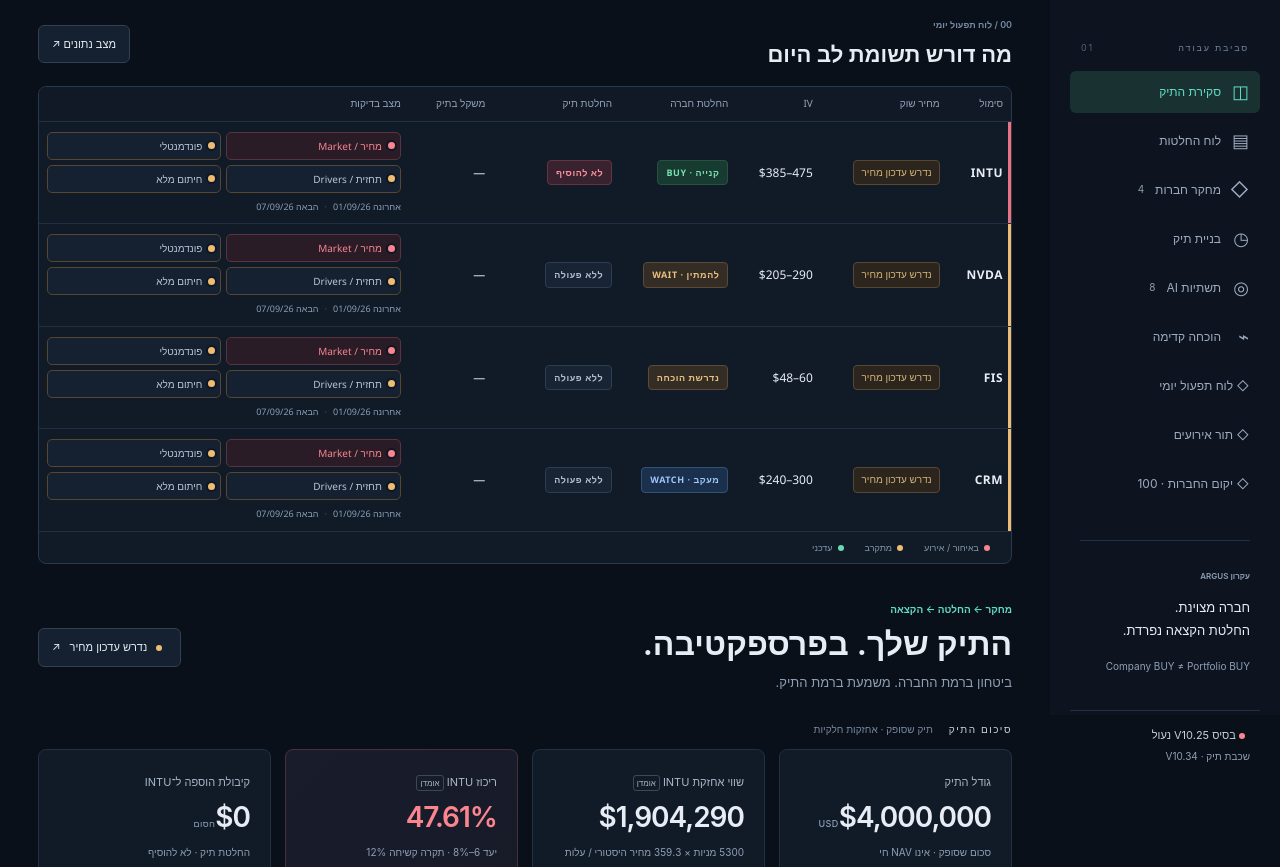
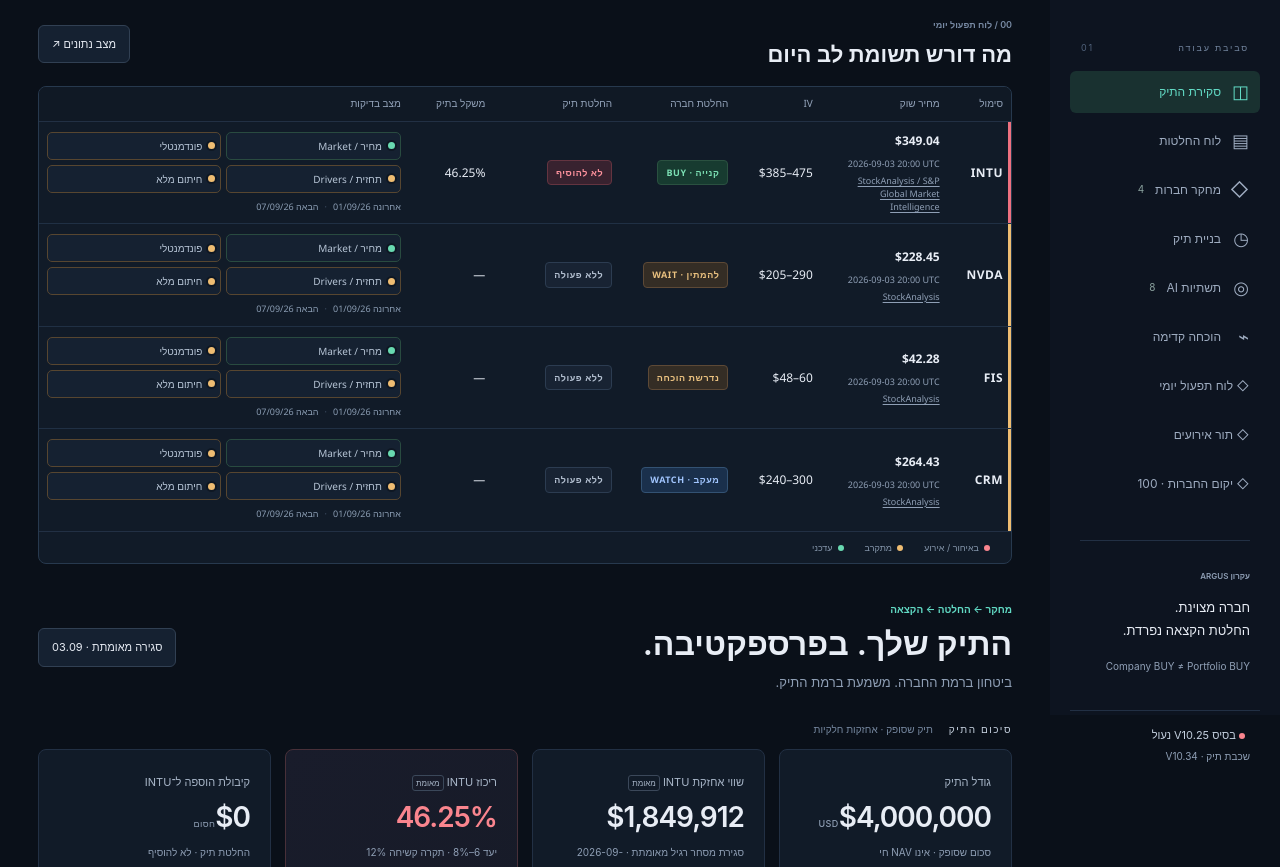
Before and after one commit to zachor-sketch/argus-dashboard, a website with bundled scripts: page index.html in a window 1280 px wide. Shown: the part 85-952 px from the top of the page. Built offline with nearby package versions, Linux system fonts and the light colour scheme.

Commit message:
Add-manually-verified-September-3-close-snapshot

```diff
--- a/app-v2.js
+++ b/app-v2.js
@@ -8,7 +8,7 @@
 import {EVENT_LOG} from './datasets/event_log.js';
 import {canonical,sha256} from './lib/integrity.js';
 import {portfolio,savePortfolio,records,recordEvent,recordForecast,recordLearning} from './lib/state.js';
-import {holdingMetrics,companyMeta,reviewState,authorization,estimate} from './lib/calculations.js';
+import {verifiedQuote,holdingMetrics,companyMeta,reviewState,authorization,estimate} from './lib/calculations.js';
 import {originalEngine} from './lib/engine_v10_25.js';
 import * as V from './lib/view.js';
 import {translateDOM} from './lib/i18n.js';
@@ -26,10 +26,19 @@
 function decision(d){return V.pill(V.decision(d),V.tones[d]||'neutral')}
 function reviewLabel(key){return ({price:tr('Market','מחיר / Market'),weekly:tr('Fundamental','פונדמנטלי'),forecast:tr('Forecast / Drivers','תחזית / Drivers'),full:tr('Full underwriting','חיתום מלא')})[key]}
 function reviewDate(value){return new Intl.DateTimeFormat('en-GB',{day:'2-digit',month:'2-digit',year:'2-digit',timeZone:'Asia/Jerusalem'}).format(new Date(value))}
+function reviewInfo(ticker,key){
+ if(key!=='price')return {...B.reviews[key],state:reviewState(B.reviews[key],{materialEvent:material(ticker)})};
+ const q=verifiedQuote(ticker),raw=MARKET_SNAPSHOT.quotes[ticker];
+ return {last:MARKET_SNAPSHOT.verifiedAt,next:raw?new Date(Date.parse(raw.timestamp)+MARKET_SNAPSHOT.maxAgeHours*3600000).toISOString():null,state:q?'green':'red'};
+}
+function quoteCell(ticker){
+ const q=verifiedQuote(ticker),raw=MARKET_SNAPSHOT.quotes[ticker];
+ return `<div class="market-quote">${q?`<strong>${V.money(q.price,2)}</strong>`:`<span class="price-refresh">${V.missingPrice()}</span>`}${raw?`<small class="quote-meta"><bdi title="${esc(raw.timestamp)}">${esc(raw.timestamp.replace('T',' ').replace(':00Z',' UTC'))}</bdi><a href="${esc(raw.source)}" target="_blank" rel="noopener noreferrer" dir="ltr">${esc(raw.sourceLabel)}</a></small>`:''}</div>`;
+}
 function reviewDots(t){
  const items=[['price','Market','מחיר / Market',true],['weekly','Fundamental','פונדמנטלי'],['forecast','Forecast / Drivers','תחזית / Drivers'],['full','Full underwriting','חיתום מלא']];
  const event=material(t);
- const indicators=items.map(([k,en,he,price])=>{const c=B.reviews[k],s=reviewState(c,{materialEvent:event,missingPrice:price}),label=tr(en,he),detail=`${label} · ${tr('Last','אחרונה')}: ${V.date(c.last,true)} · ${tr('Next','הבאה')}: ${V.date(c.next,true)}`;return `<button class="review-chip ${s}" data-review="${k}" data-review-ticker="${t}" title="${esc(detail)}" aria-label="${esc(detail)}"><span aria-hidden="true"></span><b>${label}</b></button>`}).join('');
+ const indicators=items.map(([k,en,he,price])=>{const c=reviewInfo(t,k),s=c.state,label=tr(en,he),detail=`${label} · ${tr('Last','אחרונה')}: ${V.date(c.last,true)} · ${tr('Next','הבאה')}: ${V.date(c.next,true)}`;return `<button class="review-chip ${s}" data-review="${k}" data-review-ticker="${t}" title="${esc(detail)}" aria-label="${esc(detail)}"><span aria-hidden="true"></span><b>${label}</b></button>`}).join('');
  const anchor=B.reviews.weekly;
  return `<div class="review-chips">${indicators}</div><div class="review-dates" title="${tr('Fundamental review schedule; select an indicator for its own dates','מועדי הבדיקה הפונדמנטלית; בחר מחוון למועדי הבדיקה שלו')}"><span>${tr('Last','אחרונה')} <bdi>${reviewDate(anchor.last)}</bdi></span><i aria-hidden="true">·</i><span>${tr('Next','הבאה')} <bdi>${reviewDate(anchor.next)}</bdi></span></div>`;
 }
@@ -90,7 +99,7 @@
 function wire(){
  $$('[data-lang]').forEach(b=>b.onclick=()=>{V.setLanguage(b.dataset.lang);location.reload()});
  $$('.v2-method').forEach(b=>b.onclick=()=>show(tr('Data & methodology','נתונים ומתודולוגיה'),'ARGUS V2',V.sourceData({integrity,marketSnapshot:MARKET_SNAPSHOT,separation:{baseline:'baseline_v10_25.js — immutable',portfolio:'portfolio.js + local state',market:'market_snapshot.js — verified only',research:'research_shadow.js',events:'event_log.js — append only',proof:'proof_ledger.js — append only'},rules:['Company BUY ≠ Portfolio BUY','Missing verified price → refresh required','Historical decisions are never rewritten']})));
- $$('[data-review]').forEach(b=>b.onclick=()=>{const key=b.dataset.review,ticker=b.dataset.reviewTicker,c=B.reviews[key],state=reviewState(c,{materialEvent:material(ticker),missingPrice:key==='price'}),status=state==='red'?tr('Review required','נדרשת בדיקה'):state==='green'?tr('Current','עדכני'):tr('Scheduled / approaching','מתוכנן / מתקרב');show(tr('Review status','מצב בדיקה'),ticker,V.stats([[tr('Review','בדיקה'),reviewLabel(key)],[tr('Status','מצב'),V.pill(status,state==='red'?'negative':state==='green'?'positive':'caution')],[tr('Last Review','בדיקה אחרונה'),V.date(c.last,true)],[tr('Next Review','בדיקה הבאה'),V.date(c.next,true)],[tr('Quote freshness','רעננות ציטוט'),V.missingPrice()],[tr('Quote timestamp','זמן ציטוט'),'—'],[tr('Quote source','מקור ציטוט'),'—']]))});
+ $$('[data-review]').forEach(b=>b.onclick=()=>{const key=b.dataset.review,ticker=b.dataset.reviewTicker,c=reviewInfo(ticker,key),state=c.state,q=verifiedQuote(ticker),raw=MARKET_SNAPSHOT.quotes[ticker],status=state==='red'?tr('Review required','נדרשת בדיקה'):state==='green'?tr('Current','עדכני'):tr('Scheduled / approaching','מתוכנן / מתקרב');show(tr('Review status','מצב בדיקה'),ticker,V.stats([[tr('Review','בדיקה'),reviewLabel(key)],[tr('Status','מצב'),V.pill(status,state==='red'?'negative':state==='green'?'positive':'caution')],[tr('Last Review','בדיקה אחרונה'),V.date(c.last,true)],[tr('Next Review','בדיקה הבאה'),V.date(c.next,true)],[tr('Quote freshness','רעננות ציטוט'),q?tr('Verified regular-session close · within 24 hours','סגירת מסחר רגיל מאומתת · בטווח 24 שעות'):V.missingPrice()],[tr('Quote timestamp','זמן ציטוט'),raw?V.num(raw.timestamp):'—'],[tr('Quote source','מקור ציטוט'),raw?V.link(raw.source,raw.sourceLabel):'—'],[tr('Verified at','אומת במועד'),V.num(MARKET_SNAPSHOT.verifiedAt)],[tr('Session','מסחר'),V.num(MARKET_SNAPSHOT.session)],[tr('Secondary cross-check','הצלבה נוספת'),raw?.secondarySource?V.link(raw.secondarySource,'Reuters'):'—']]))});
  $$('[data-why]').forEach(b=>b.onclick=()=>{const ticker=b.dataset.why;show(tr('Decision rationale','נימוק ההחלטה'),ticker,`<div class="detail-box"><p dir="auto">${esc(engine(ticker).whyNow||stock(ticker).logic||V.missing())}</p></div>`)});
  $$('[data-v2-engine]').forEach(b=>b.onclick=()=>show(stock(b.dataset.v2Engine).company,'V10.25 FULL ENGINE',enginePanel(b.dataset.v2Engine)));
  $$('[data-v2-forecast]').forEach(b=>b.onclick=()=>show(stock(b.dataset.v2Forecast).company,tr('Forecast / Drivers','תחזית / מנועים'),forecast(b.dataset.v2Forecast)));
@@ -109,12 +118,15 @@
 function syncOverlay(){
  const h=P.holdings.find(x=>x.ticker==='INTU'),basis=$('#valuation-basis').value,e=h?estimate(h,P.total,basis):null,w=e?.weight||0;
  $('#summary .metric strong').innerHTML=V.money(P.total)+'<span class="unit">USD</span>';
- $('#holding-value').innerHTML=V.money(e?.value??null);$('#current-weight').innerHTML=V.percent(e?.weight??null);
+ const m=h?holdingMetrics(h,P.total):null;
+ $('#holding-value').innerHTML=V.money(m?.value??e?.value??null);$('#current-weight').innerHTML=V.percent(m?.weight??e?.weight??null);
  $('#valuation-label').textContent=h?tr(h.shares+' shares × '+e.price+' historical / cost reference',h.shares+' מניות × '+e.price+' מחיר היסטורי / עלות'):tr('No INTU holding','אין אחזקת INTU');
+ if(m?.quote)$('#valuation-label').textContent=tr('Verified regular-session close','סגירת מסחר רגיל מאומתת')+' · '+m.quote.timestamp;
+ $$('#summary .info-tag').forEach(el=>el.textContent=m?.quote?tr('VERIFIED','מאומת'):tr('EST.','אומדן'));
  $('#overlay-weight').innerHTML=V.percent(e?.weight??null);$('#known-percent').innerHTML=V.percent(e?.weight??null);$('#unknown-percent').innerHTML=V.percent(Math.max(0,100-w));$('#over-max').innerHTML=V.money(Math.max(0,(e?.value||0)-P.total*.12));
  $('#alert-description').textContent=tr('Historical estimate '+w.toFixed(2)+'%; target 6–8%, hard max 12%. Current market weight requires a verified quote.','אומדן היסטורי '+w.toFixed(2)+'%; יעד 6–8%, תקרה 12%. משקל שוק נוכחי דורש ציטוט מאומת.');
  $('#weight-fill').style.width=Math.min(100,w)+'%';$('#portfolio-donut').style.background='conic-gradient(var(--red) 0 '+Math.min(100,w)+'%, var(--surface-3) '+Math.min(100,w)+'% 100%)';
- const val=$('#stock-INTU .card-position strong');if(val)val.innerHTML=V.percent(e?.weight??null)+' '+tr('est.','אומדן');
+ const val=$('#stock-INTU .card-position strong');if(val)val.innerHTML=V.percent(m?.weight??e?.weight??null)+' '+(m?.quote?tr('verified','מאומת'):tr('est.','אומדן'));
 }
 function boot(){
  dailyBoard();editor();events();universe();expandRadar();addButtons();proof();language();wire();syncOverlay();
@@ -126,8 +138,27 @@
  $('#shadow-layers').onclick=()=>show(tr('Authoritative research layers','שכבות מחקר סמכותיות'),'V10.26–V10.33 SHADOW',V.sourceData(RESEARCH_SHADOW.layers));
  $('#universe .filter-row').insertAdjacentHTML('beforeend',`<select id="universe-priority"><option value="">${tr('All priorities','כל העדיפויות')}</option><option>P1</option><option>P2</option><option>P3</option></select>`);
  $('#universe-priority').onchange=e=>$$('#universe tbody tr').forEach(r=>r.hidden=!!e.target.value&&!r.cells[5].textContent.includes(e.target.value));
- translateDOM();
+ translateDOM();refreshMarketUI();
 }
+let quoteExpiryTimer;
+function refreshMarketUI(){
+ clearTimeout(quoteExpiryTimer);
+ $$('#daily tbody tr').forEach(r=>{const ticker=$('.daily-ticker bdi',r).textContent,h=P.holdings.find(x=>x.ticker===ticker);r.cells[1].innerHTML=quoteCell(ticker);r.cells[5].innerHTML=V.percent(h?holdingMetrics(h,P.total).weight:null);const chip=$('[data-review="price"]',r),c=reviewInfo(ticker,'price');chip.className='review-chip '+c.state;chip.title=reviewLabel('price')+' · '+tr('Last','אחרונה')+': '+V.date(c.last,true)+' · '+tr('Next','הבאה')+': '+V.date(c.next,true);chip.setAttribute('aria-label',chip.title)});
+ $$('#board-rows tr').forEach(r=>{const ticker=r.querySelector('[data-ticker]')?.dataset.ticker;if(ticker)r.cells[1].innerHTML=quoteCell(ticker)});
+ $$('#v2-holdings tr').forEach((r,i)=>{const h=P.holdings[i];if(!h)return;const m=holdingMetrics(h,P.total);[V.money(m.value,2),V.money(m.pl,2),V.percent(m.plPct),V.percent(m.weight)].forEach((v,j)=>r.cells[5+j].innerHTML=v)});
+ syncOverlay();
+ const fresh=Object.keys(MARKET_SNAPSHOT.quotes).some(t=>verifiedQuote(t));
+ $$('[data-open="data"]').forEach(el=>el.textContent=fresh?tr('Verified close · 03 Sep','סגירה מאומתת · 03.09'):V.missingPrice());
+ $$('.stock-card').forEach(card=>{const ticker=card.id.replace('stock-',''),q=verifiedQuote(ticker),label=$('.card-lock-label span:last-child',card);if(label)label.innerHTML=q?tr('Verified close: ','סגירה מאומתת: ')+V.money(q.price,2):V.missingPrice()});
+ const toolbar=$('#board-rows').closest('.board-panel').querySelector('.panel-toolbar .muted');toolbar.textContent=fresh?tr('Manually verified · REGULAR_CLOSE · 03 Sep 2026','אימות ידני · REGULAR_CLOSE · 03.09.2026'):V.missingPrice();
+ $('#board-rows').closest('table').querySelectorAll('th')[1].textContent=tr('Verified market price','מחיר שוק מאומת');
+ $$('#board-rows tr').forEach(r=>r.cells[1].classList.remove('live-missing'));
+ const expiries=Object.keys(MARKET_SNAPSHOT.quotes).filter(t=>verifiedQuote(t)).map(t=>Date.parse(MARKET_SNAPSHOT.quotes[t].timestamp)+MARKET_SNAPSHOT.maxAgeHours*3600000+1);
+ if(expiries.length)quoteExpiryTimer=setTimeout(refreshMarketUI,Math.max(1,Math.min(...expiries)-Date.now()));
+}
+document.addEventListener('visibilitychange',()=>{if(!document.hidden)refreshMarketUI()});
+$('#company-search').addEventListener('input',refreshMarketUI);
+document.addEventListener('click',e=>{if(e.target.closest('[data-filter]'))queueMicrotask(refreshMarketUI)});
 async function verify(){try{const m=await fetch('./integrity-manifest.json',{cache:'no-store'}).then(r=>r.json()),actual=await sha256(canonical(B));integrity={ok:actual===m.canonicalBaselineSha256,actual,expected:m.canonicalBaselineSha256}}catch(e){integrity={ok:false,actual:e.message}}const el=$('.sidebar-bottom .dot');if(el){el.className='dot '+(integrity.ok?'green-dot':'red-dot');el.parentElement.title=integrity.ok?'SHA-256 '+integrity.actual:'INTEGRITY FAILURE'}}
 document.addEventListener('click',e=>{
  const method=e.target.closest('[data-open="data"]');if(method){e.stopImmediatePropagation();e.preventDefault();show(tr('Data and methodology','נתונים ומתודולוגיה'),'ARGUS V2',V.sourceData({integrity,marketSnapshot:MARKET_SNAPSHOT,sources:['ARGUS_Master_V10_25.html','ARGUS_Validation_Ledger_V10_25.json','ARGUS_AI_Chain_Signal_V10_33.json','ARGUS_Global_Opportunity_Universe_V10_33_AI_Chain_Signal.xlsx']}));return}
--- a/datasets/market_snapshot.js
+++ b/datasets/market_snapshot.js
@@ -1,4 +1,12 @@
 import {deepFreeze} from '../lib/integrity.js';
 // Attachment PIT quotes are historical observations in research_shadow.js, not live quotes.
-// Populate only after independent quote/source/timestamp verification.
-export const MARKET_SNAPSHOT=deepFreeze({verifiedAt:null,quotes:{},maxAgeHours:24,status:'REFRESH_REQUIRED'});
+// Manual verification provenance and timestamps are retained; freshness is checked by verifiedQuote().
+const timestamp='2026-09-03T20:00:00Z';
+const quote=(price,source,sourceLabel='StockAnalysis')=>({price,currency:'USD',timestamp,source,sourceLabel,verified:true,session:'REGULAR_CLOSE'});
+// Manually verified prices and provenance supplied by the portfolio owner; no automatic feed.
+export const MARKET_SNAPSHOT=deepFreeze({verifiedAt:'2026-09-04T04:53:27Z',session:'REGULAR_CLOSE',maxAgeHours:24,status:'MANUALLY_VERIFIED',quotes:{
+ INTU:quote(349.04,'https://stockanalysis.com/stocks/intu/history/','StockAnalysis / S&P Global Market Intelligence'),
+ NVDA:{...quote(228.45,'https://stockanalysis.com/stocks/nvda/'),secondarySource:'https://www.reuters.com/business/wall-st-futures-subdued-investors-weigh-earnings-oil-prices-2026-09-03/'},
+ FIS:quote(42.28,'https://stockanalysis.com/stocks/fis/'),
+ CRM:quote(264.43,'https://stockanalysis.com/stocks/crm/history/')
+}});
```
Also changed, not shown: tests/browser.cjs (+1 -0 lines), tests/market-browser.cjs (added, +30 -0 lines), tests/market-snapshot.test.js (added, +21 -0 lines), tests/v2.test.js (+1 -1 lines), styles.css.
